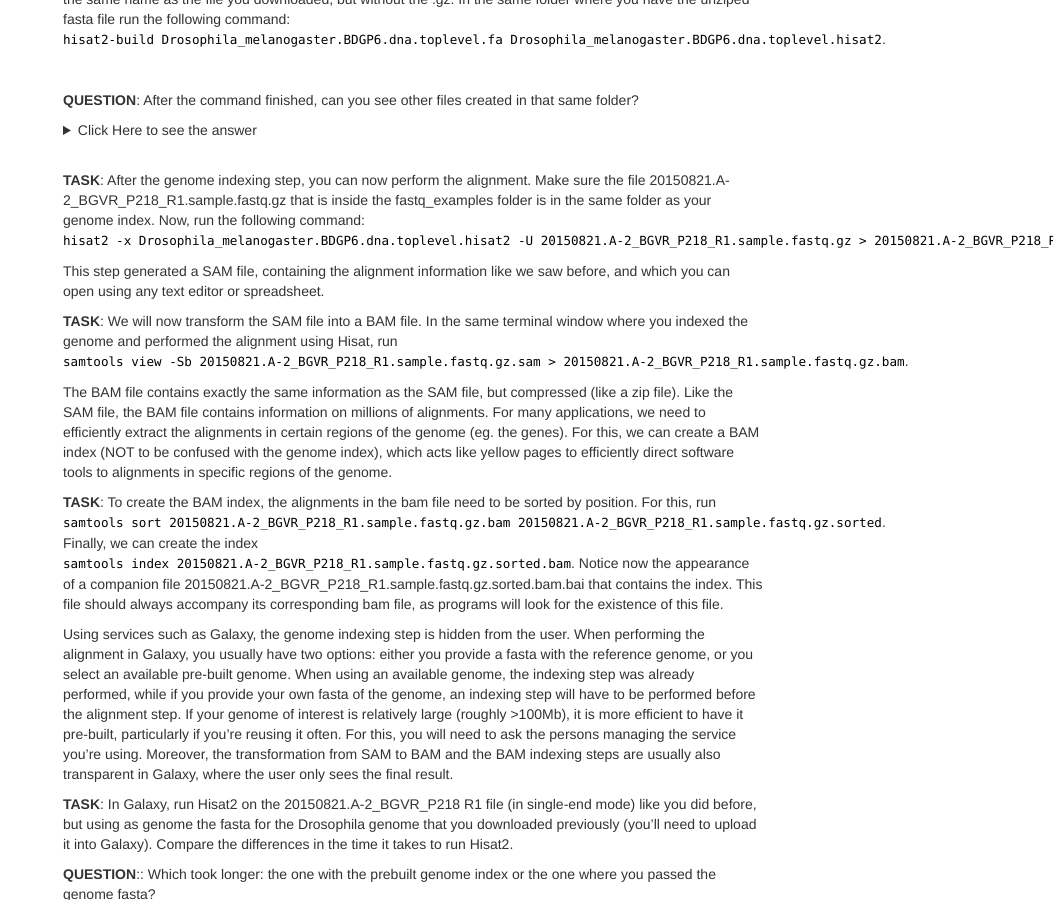
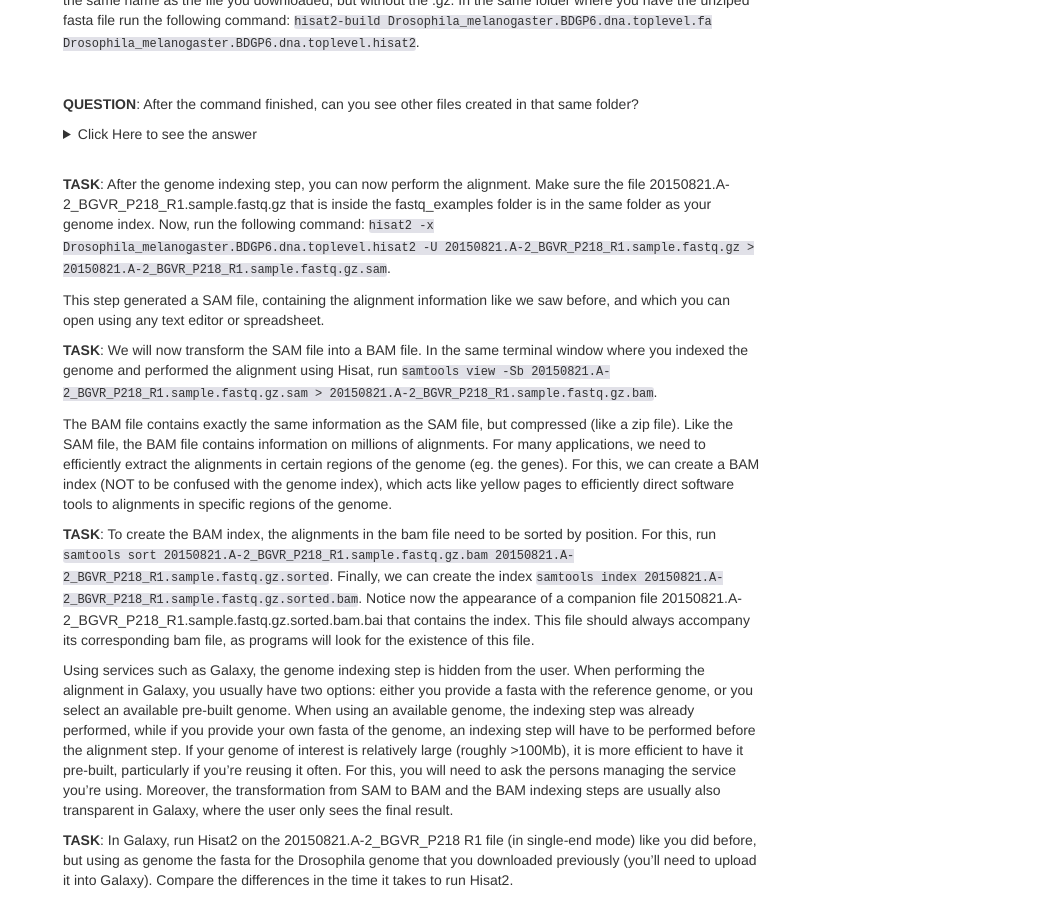
Before and after one commit to GTPB/ADER19F, a Jekyll site: the page built from pages/L05.md, in a window 1280 px wide and 900 px high, scrolled down 4572 px. Shown: the whole window, without its empty margins (227-1280 px from the left). Built offline with Jekyll 4.4.1, drawn with Linux system fonts in a browser that asks for light colours.

Commit message:
Update L05.md

````diff
--- a/pages/L05.md
+++ b/pages/L05.md
@@ -83,7 +83,7 @@ The overall alignment rate is 81.41%.
 As we mentioned before, aligners for NGS data depend on large data structures for their efficiency. These structures (like the blast databases) are built from the fasta file containing the sequence of the reference genome. This process is relatively slow and computationally intensive, although it is only necessary to do it once for each reference genome. Therefore, before aligning your reads, it is necessary to do an indexing step on the genome sequence that will be used for alignment. If using the tools on the command line, one needs to explicitly perform this step.
 
 
-**TASK**: Unzip the fasta file with the Drosophila genome that you downloaded (in the terminal, move to the folder where you downloaded the file and execute ```gunzip Drosophila_melanogaster.BDGP6.dna.toplevel.fa.gz```. If you use the mouse to unzip, it may generate a strange name inside many folders, but it is the correct genome. If it is inside many folders, copy it to the folder where you downloaded the file. You may also want to rename it to the same name as the file you downloaded, but without the .gz. In the same folder where you have the unziped fasta file run the following command: ```hisat2-build Drosophila_melanogaster.BDGP6.dna.toplevel.fa Drosophila_melanogaster.BDGP6.dna.toplevel.hisat2```.
+**TASK**: Unzip the fasta file with the Drosophila genome that you downloaded (in the terminal, move to the folder where you downloaded the file and execute <span style="background-color: #e1e1e8;font-family: Courier New;font-size: 12px;color: #333333;-webkit-border-radius: 3px;-moz-border-radius: 3px;border-radius: 3px;">gunzip Drosophila_melanogaster.BDGP6.dna.toplevel.fa.gz</span>. If you use the mouse to unzip, it may generate a strange name inside many folders, but it is the correct genome. If it is inside many folders, copy it to the folder where you downloaded the file. You may also want to rename it to the same name as the file you downloaded, but without the .gz. In the same folder where you have the unziped fasta file run the following command: <span style="background-color: #e1e1e8;font-family: Courier New;font-size: 12px;color: #333333;-webkit-border-radius: 3px;-moz-border-radius: 3px;border-radius: 3px;">hisat2-build Drosophila_melanogaster.BDGP6.dna.toplevel.fa Drosophila_melanogaster.BDGP6.dna.toplevel.hisat2</span>.
 
 <br/>
 
@@ -93,16 +93,16 @@ You can see several files, all starting with 'Drosophila_melanogaster.BDGP6.dna.
 </p></details>
 <br/>
 
-**TASK**: After the genome indexing step, you can now perform the alignment. Make sure the file 20150821.A-2_BGVR_P218_R1.sample.fastq.gz that is inside the fastq_examples folder is in the same folder as your genome index. Now, run the following command: ```hisat2 -x Drosophila_melanogaster.BDGP6.dna.toplevel.hisat2 -U 20150821.A-2_BGVR_P218_R1.sample.fastq.gz > 20150821.A-2_BGVR_P218_R1.sample.fastq.gz.sam```.
+**TASK**: After the genome indexing step, you can now perform the alignment. Make sure the file 20150821.A-2_BGVR_P218_R1.sample.fastq.gz that is inside the fastq_examples folder is in the same folder as your genome index. Now, run the following command: <span style="background-color: #e1e1e8;font-family: Courier New;font-size: 12px;color: #333333;-webkit-border-radius: 3px;-moz-border-radius: 3px;border-radius: 3px;">hisat2 -x Drosophila_melanogaster.BDGP6.dna.toplevel.hisat2 -U 20150821.A-2_BGVR_P218_R1.sample.fastq.gz > 20150821.A-2_BGVR_P218_R1.sample.fastq.gz.sam</span>.
 <br/>
 
 This step generated a SAM file, containing the alignment information like we saw before, and which you can open using any text editor or spreadsheet.
 
-**TASK**: We will now transform the SAM file into a BAM file. In the same terminal window where you indexed the genome and performed the alignment using Hisat, run ```samtools view -Sb 20150821.A-2_BGVR_P218_R1.sample.fastq.gz.sam > 20150821.A-2_BGVR_P218_R1.sample.fastq.gz.bam```.
+**TASK**: We will now transform the SAM file into a BAM file. In the same terminal window where you indexed the genome and performed the alignment using Hisat, run <span style="background-color: #e1e1e8;font-family: Courier New;font-size: 12px;color: #333333;-webkit-border-radius: 3px;-moz-border-radius: 3px;border-radius: 3px;">samtools view -Sb 20150821.A-2_BGVR_P218_R1.sample.fastq.gz.sam > 20150821.A-2_BGVR_P218_R1.sample.fastq.gz.bam</span>.
 
 The BAM file contains exactly the same information as the SAM file, but compressed (like a zip file). Like the SAM file, the BAM file contains information on millions of alignments. For many applications, we need to efficiently extract the alignments in certain regions of the genome (eg. the genes). For this, we can create a BAM index (NOT to be confused with the genome index), which acts like yellow pages to efficiently direct software tools to alignments in specific regions of the genome.
 
-**TASK**: To create the BAM index, the alignments in the bam file need to be sorted by position. For this, run ```samtools sort 20150821.A-2_BGVR_P218_R1.sample.fastq.gz.bam 20150821.A-2_BGVR_P218_R1.sample.fastq.gz.sorted```. Finally, we can create the index ```samtools index 20150821.A-2_BGVR_P218_R1.sample.fastq.gz.sorted.bam```. Notice now the appearance of a companion file 20150821.A-2_BGVR_P218_R1.sample.fastq.gz.sorted.bam.bai that contains the index. This file should always accompany its corresponding bam file, as programs will look for the existence of this file.
+**TASK**: To create the BAM index, the alignments in the bam file need to be sorted by position. For this, run <span style="background-color: #e1e1e8;font-family: Courier New;font-size: 12px;color: #333333;-webkit-border-radius: 3px;-moz-border-radius: 3px;border-radius: 3px;">samtools sort 20150821.A-2_BGVR_P218_R1.sample.fastq.gz.bam 20150821.A-2_BGVR_P218_R1.sample.fastq.gz.sorted</span>. Finally, we can create the index <span style="background-color: #e1e1e8;font-family: Courier New;font-size: 12px;color: #333333;-webkit-border-radius: 3px;-moz-border-radius: 3px;border-radius: 3px;">samtools index 20150821.A-2_BGVR_P218_R1.sample.fastq.gz.sorted.bam</span>. Notice now the appearance of a companion file 20150821.A-2_BGVR_P218_R1.sample.fastq.gz.sorted.bam.bai that contains the index. This file should always accompany its corresponding bam file, as programs will look for the existence of this file.
 <br/>
 
 Using services such as Galaxy, the genome indexing step is hidden from the user. When performing the alignment in Galaxy, you usually have two options: either you provide a fasta with the reference genome, or you select an available pre-built genome. When using an available genome, the indexing step was already performed, while if you provide your own fasta of the genome, an indexing step will have to be performed before the alignment step. If your genome of interest is relatively large (roughly >100Mb), it is more efficient to have it pre-built, particularly if you're reusing it often. For this, you will need to ask the persons managing the service you're using. Moreover, the transformation from SAM to BAM and the BAM indexing steps are usually also transparent in Galaxy, where the user only sees the final result.
````
